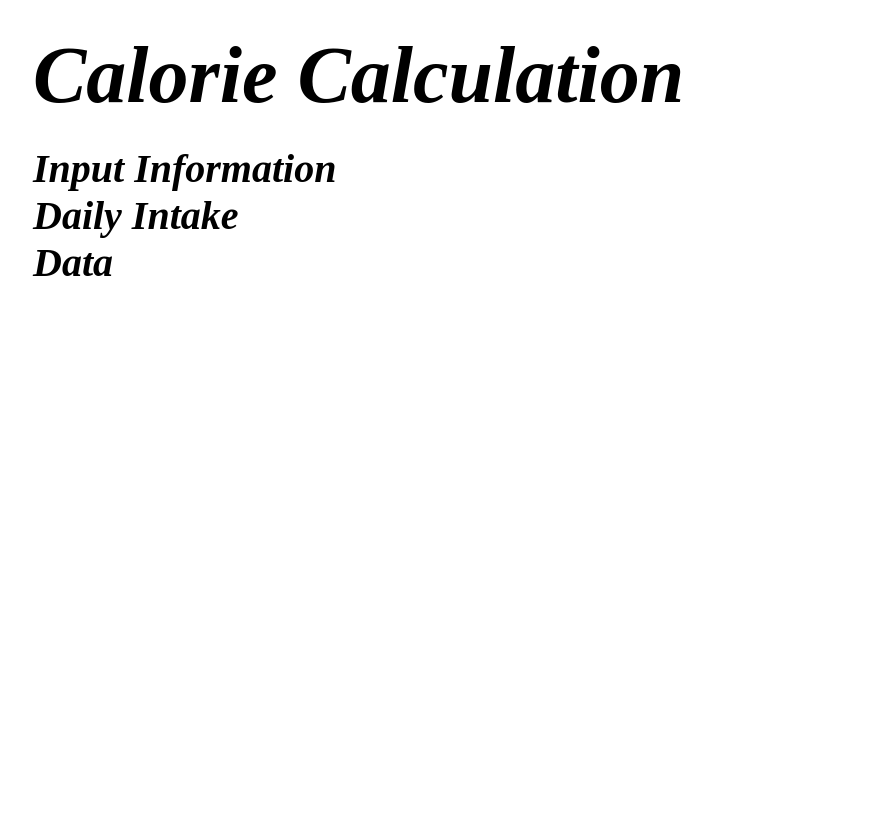
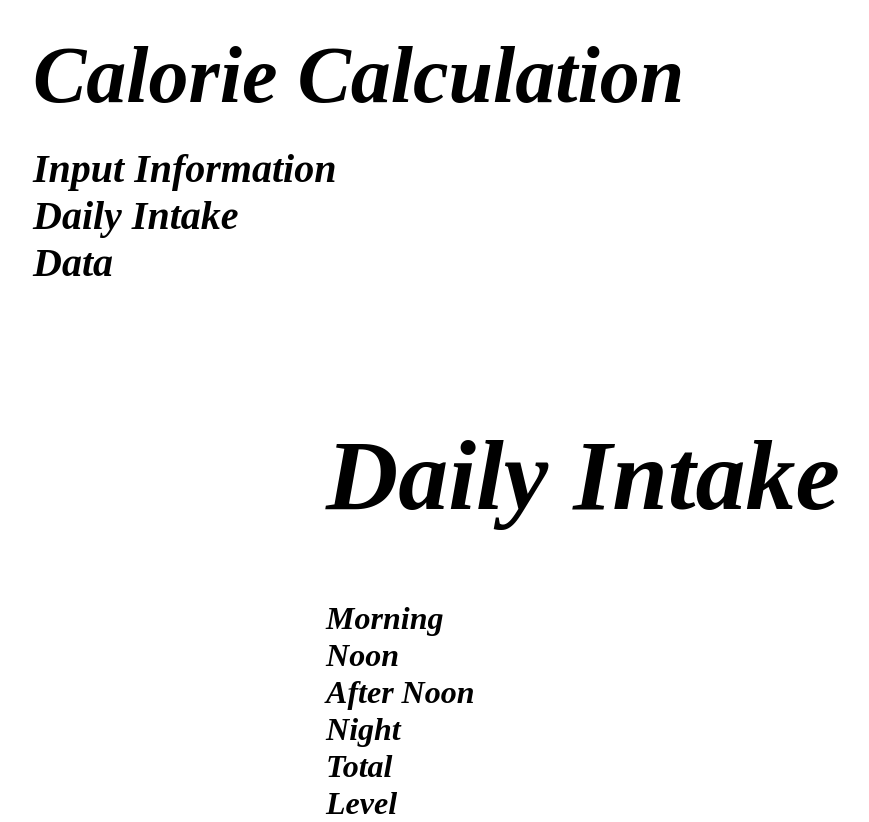
Before and after one commit to Yoshida-Ryoma/web-pro_home-work, a plain HTML site: page daily-intake.html in a window 1280 px wide. Shown: the whole page, without its empty margins (57-926 px from the left). Before the commit the page ends 800 px from the top, so only its background shows below. Drawn offline with Linux system fonts and the light colour scheme; a web font is replaced by a local one.

Commit message:
force_commit

```diff
--- a/daily-intake.html
+++ b/daily-intake.html
@@ -16,6 +16,19 @@
       <li><a href="date.html">Data</a></li>
     </ul>
   </header>
+  <div class="container">
+    <div class="Intake_information">
+      <h1>Daily Intake</h1>
+      <ul>
+        <li>Morning</li>
+        <li>Noon</li>
+        <li>After Noon</li>
+        <li>Night</li>
+        <li>Total</li>
+        <li>Level</li>
+      </ul>
+    </div>
+  </div>
   <script src="script.js"></script>
 </body>
 </html>
--- a/style.css
+++ b/style.css
@@ -11,6 +11,9 @@ ul {
 
 li {
     list-style: none;
+    font-family: "capitolium-news-2", serif;
+    font-weight: 700;
+    font-style: italic;
 }
 
 a {
@@ -149,3 +152,11 @@ form>div>input {
     cursor: pointer;
     border-radius: 20px;
 }
+
+.container>.Intake_information>h1 {
+    font-size: 6.25rem;
+}
+
+.container>.Intake_information>ul>li {
+    font-size: 2rem;
+}
```
